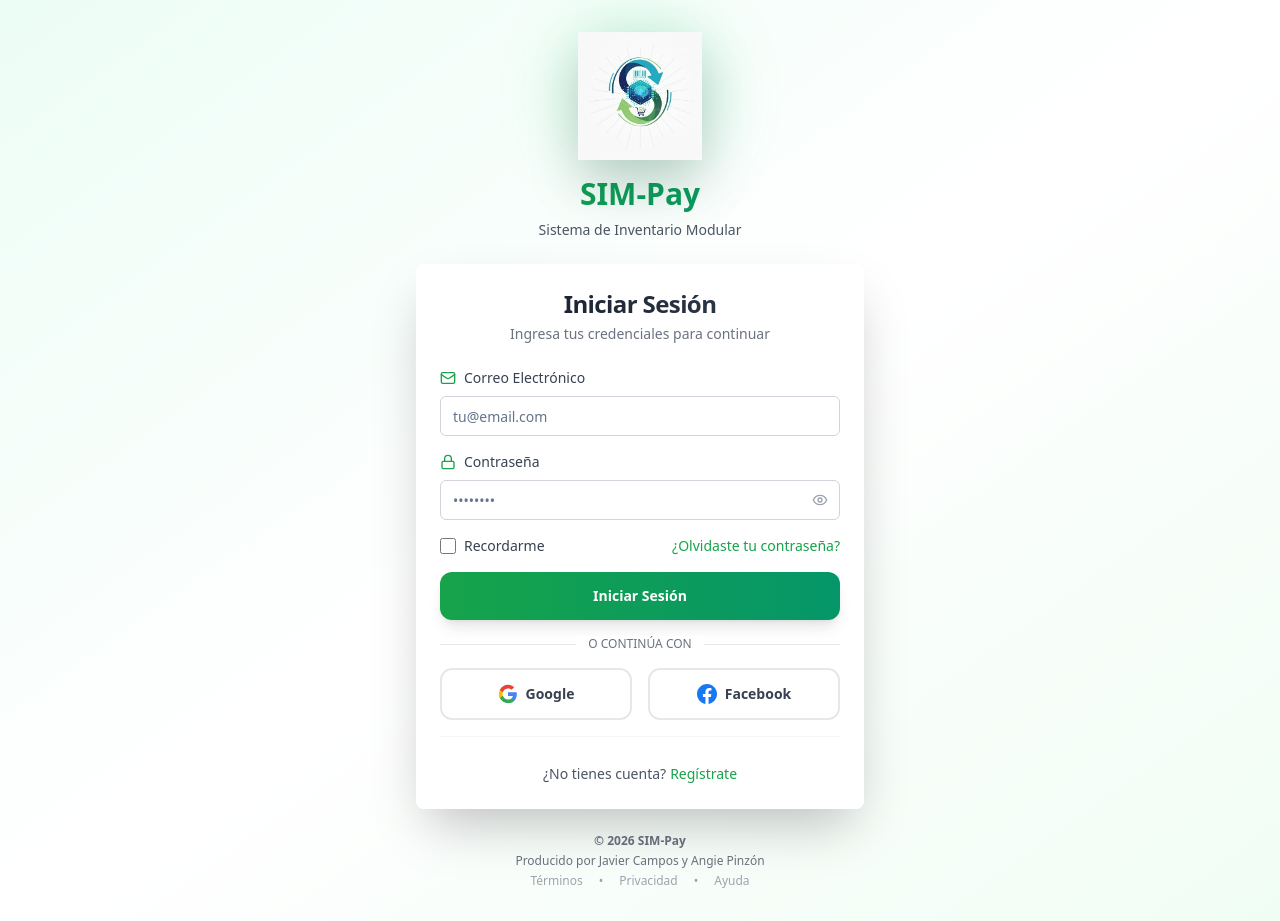
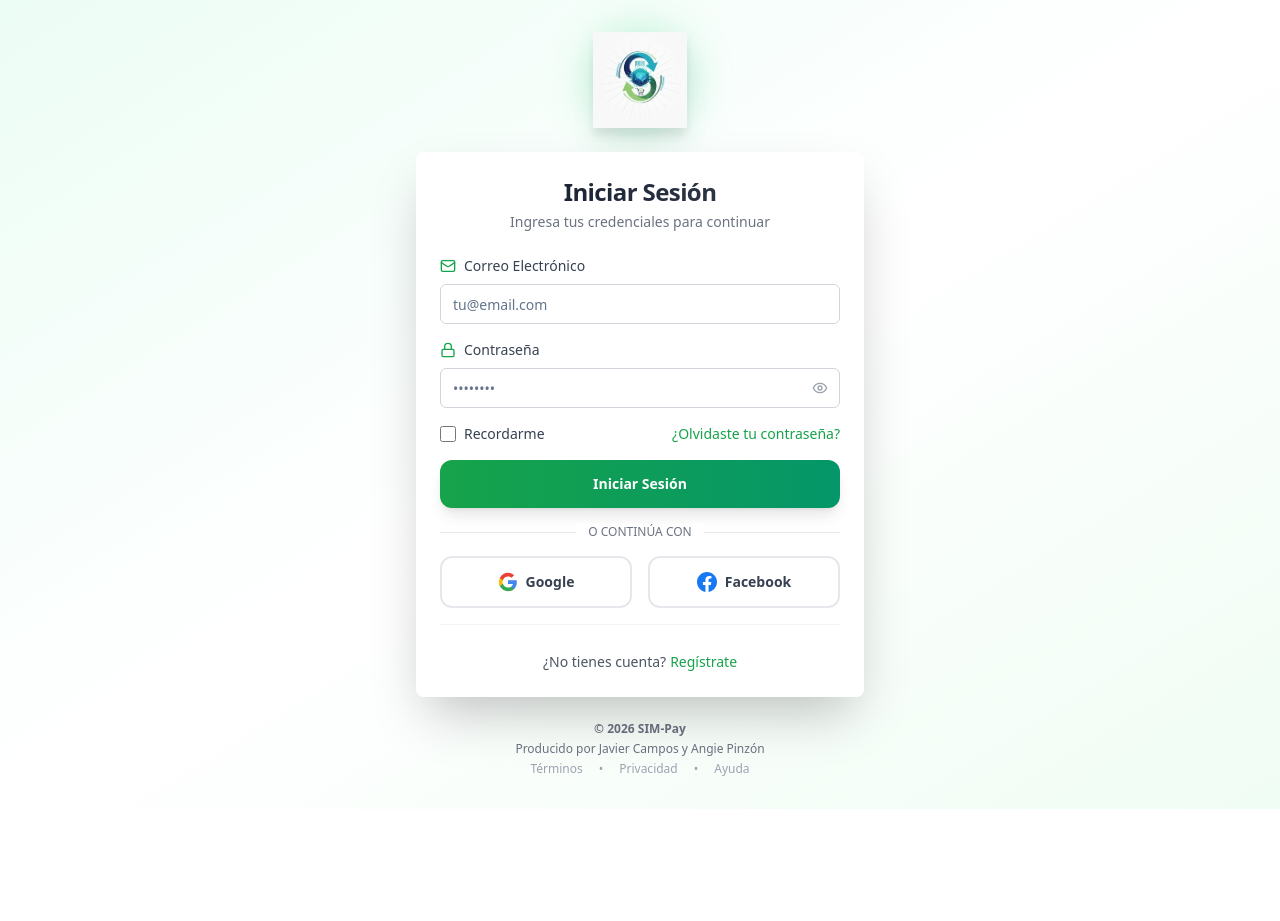
Before and after one commit to ADSOJAVIERCAMPOS/SIM-Pay, a Next.js app in the folder frontend/: page /login in a window 1280 px wide. After the commit the page ends 809 px from the top, so only its background shows below. Built offline with nearby package versions, Linux system fonts and the light colour scheme.

Commit message:
fix: reduce logo size and center login module, remove extra text

```diff
--- a/frontend/src/app/login/page.tsx
+++ b/frontend/src/app/login/page.tsx
@@ -109,29 +109,23 @@
 
   return (
     <div className="min-h-screen flex items-center justify-center bg-gradient-to-br from-emerald-50 via-white to-green-50 px-4 py-8">
-      <div className="w-full max-w-md">
+      <div className="w-full max-w-md mx-auto">
         {/* Header con Logo */}
         <div className="text-center mb-6">
           <div className="flex justify-center mb-4">
             <div className="relative">
-              <div className="absolute inset-0 bg-gradient-to-br from-green-400 to-emerald-500 rounded-full blur-2xl opacity-20 animate-pulse"></div>
+              <div className="absolute inset-0 bg-gradient-to-br from-green-400 to-emerald-500 rounded-full blur-xl opacity-20 animate-pulse"></div>
               <img
                 src="/logoApp.jpeg"
-                alt="SIM-Pay Logo"
-                className="relative w-32 h-32 object-contain drop-shadow-2xl hover:scale-105 transition-transform duration-300"
+                alt="Logo"
+                className="relative w-24 h-24 object-contain drop-shadow-xl hover:scale-105 transition-transform duration-300 mx-auto"
               />
             </div>
           </div>
-          <h1 className="text-3xl font-bold bg-gradient-to-r from-green-600 to-emerald-600 bg-clip-text text-transparent mb-2">
-            SIM-Pay
-          </h1>
-          <p className="text-gray-600 text-sm font-medium">
-            Sistema de Inventario Modular
-          </p>
         </div>
 
         {/* Login/Signup Card */}
-        <Card className="w-full shadow-2xl border-0 backdrop-blur-sm bg-white/95">
+        <Card className="w-full shadow-2xl border-0 backdrop-blur-sm bg-white/95 mx-auto">
           <CardHeader className="space-y-1 pb-6 pt-6">
             <CardTitle className="text-2xl text-center font-bold bg-gradient-to-r from-gray-900 to-gray-700 bg-clip-text text-transparent">
               {isSignUp ? 'Crear Cuenta' : 'Iniciar Sesión'}
```
